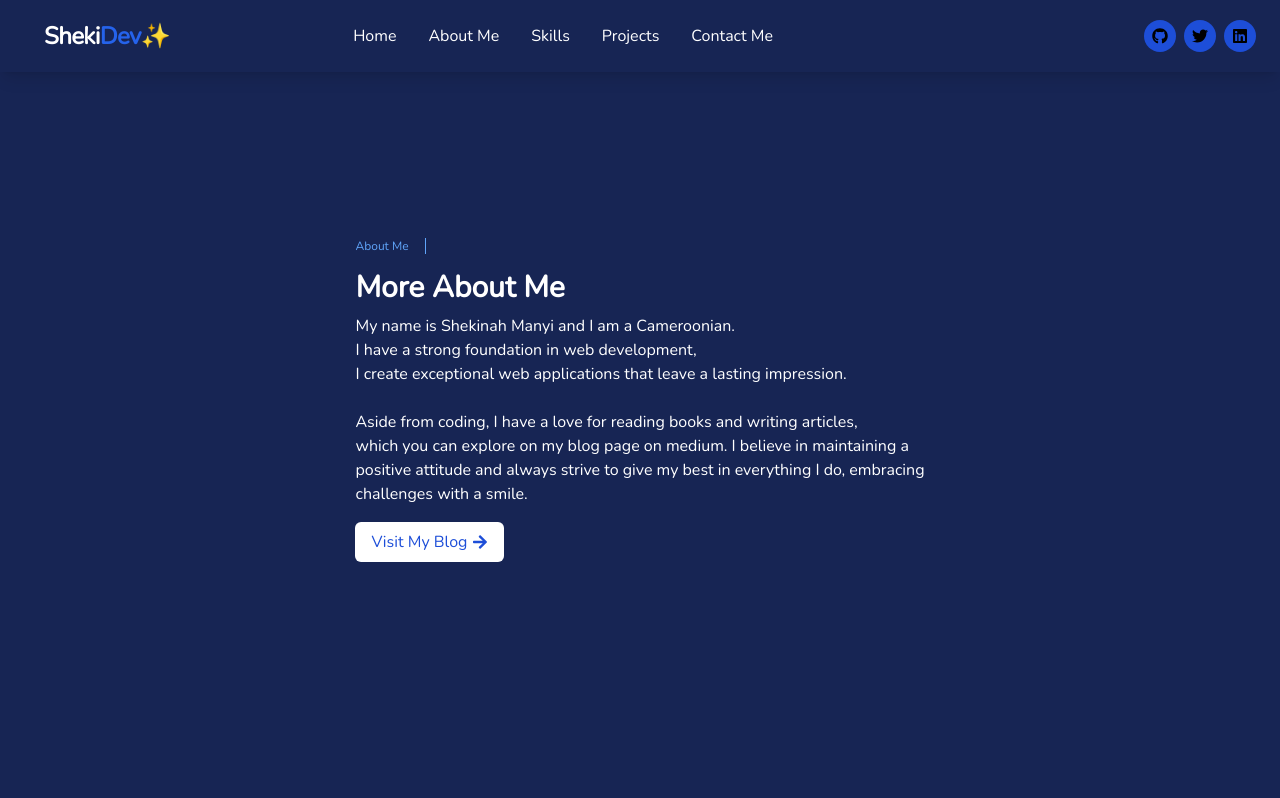
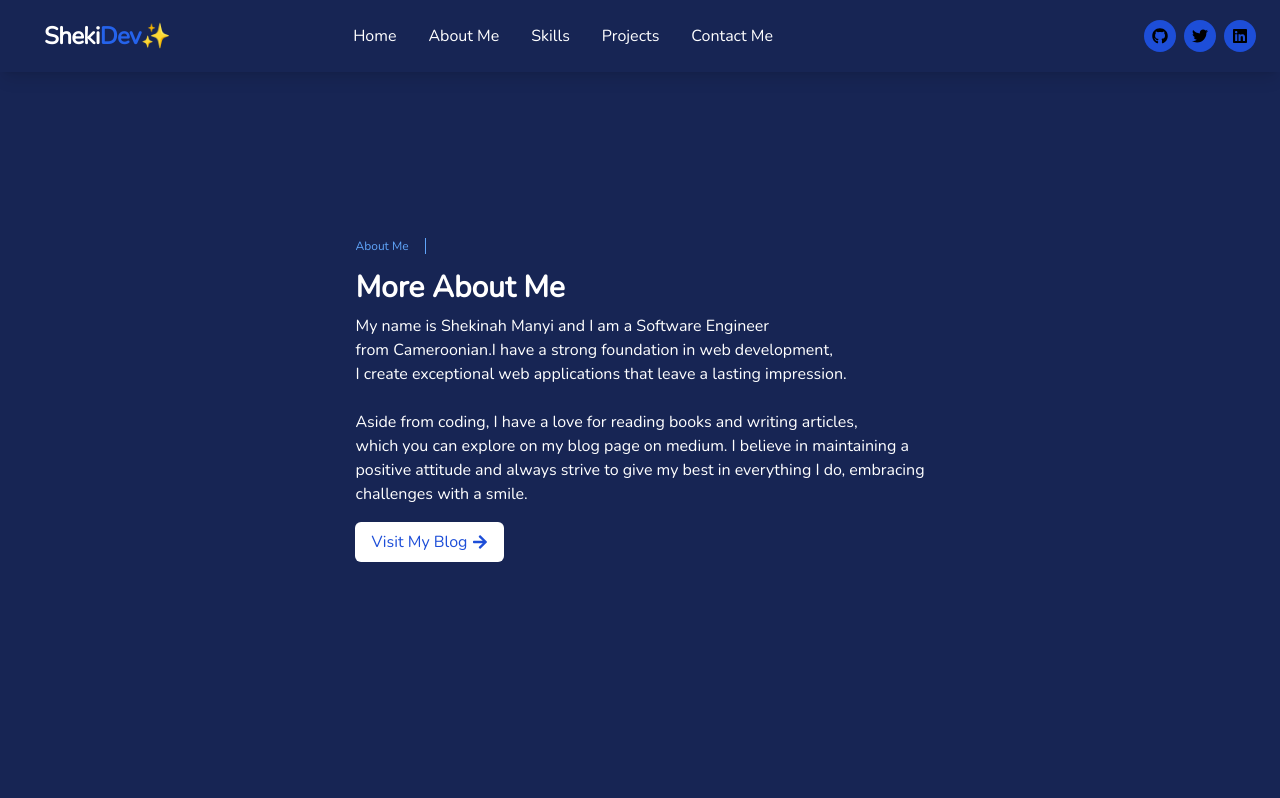
Before and after one commit to shekinahmanyi/portfolio-website2, a React (Create React App) app in the folder portfolio-site/: page /about in a window 1280 px wide. Shown: the top 798 px of the page. Built offline with nearby package versions, Linux system fonts and the light colour scheme.

Commit message:
Updated the About Page

```diff
--- a/portfolio-site/src/pages/About.jsx
+++ b/portfolio-site/src/pages/About.jsx
@@ -14,9 +14,9 @@ function About() {
         </div>
         <h1 className="text-3xl font-bold text-white mb-2">More About Me</h1>
         <p className="text-white text-base">
-          My name is Shekinah Manyi and I am a Cameroonian.
+          My name is Shekinah Manyi and I am a Software Engineer
           <br />
-          I have a strong foundation in web development,
+          from Cameroonian.I have a strong foundation in web development,
           <br />
           I create exceptional web applications that leave a lasting impression.
           <br />
```
